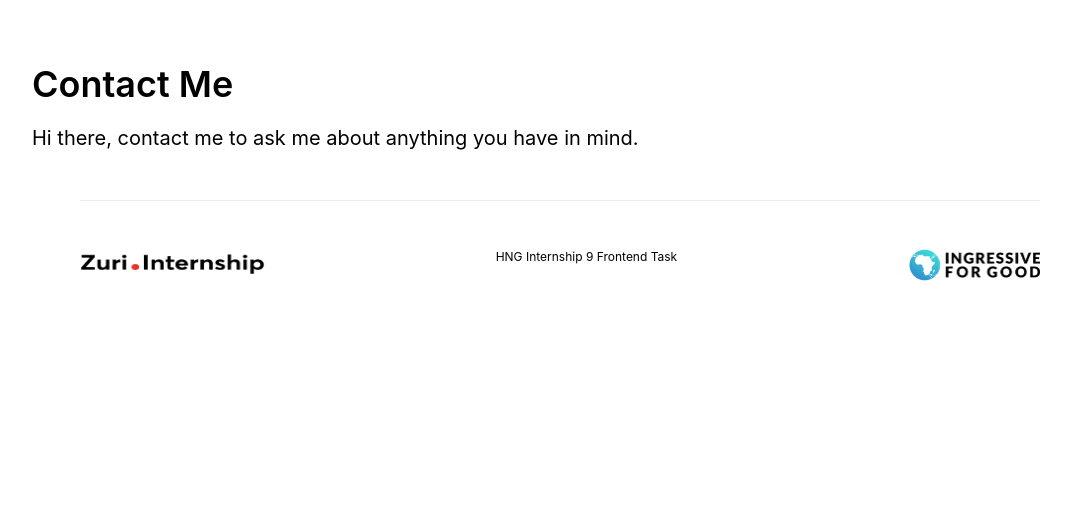
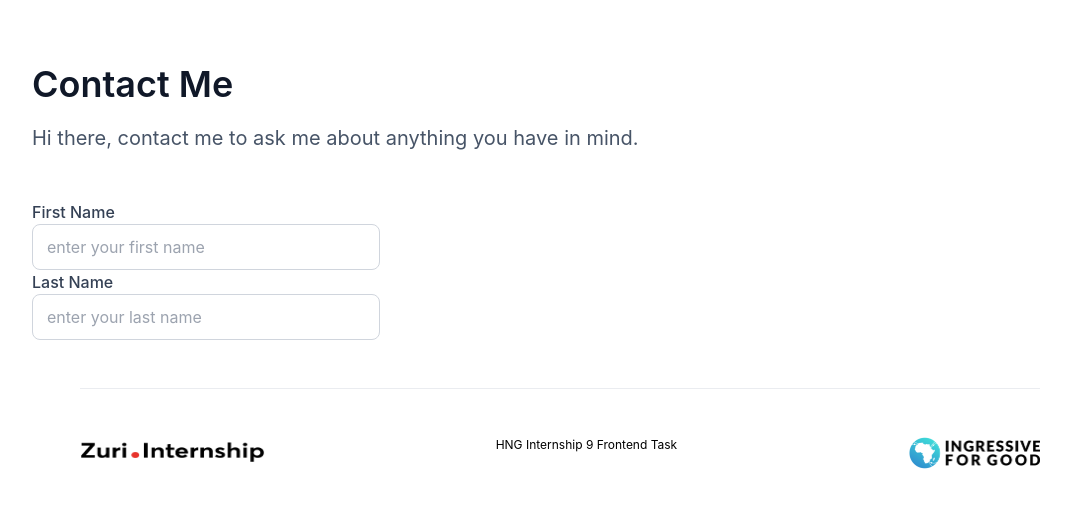
Before and after one commit to Chiisom03/zuritree, a React (Create React App) app: page /contact in a window 1280 px wide. Shown: the top 508 px of the page, without its empty margins (80-1151 px from the left). Built offline with nearby package versions, Linux system fonts and the light colour scheme.

Commit message:
style:added primary color to tailwind config file

```diff
--- a/src/components/form/input..jsx
+++ b/src/components/form/input..jsx
@@ -0,0 +1,15 @@
+import React from "react";
+
+const Input = ({ label }) => {
+  return (
+    <div className="grid">
+      <label className="font-medium text-zuri-gray-700">{label}</label>
+      <input
+        className="border px-[14px] py-[10px] w-[348px] rounded-lg border-zuri-gray-300 lowercase outline-none focus:ring-[1px] ring-z-pry-200 text-zuri-gray-900"
+        placeholder={'Enter your ' + label}
+      />
+    </div>
+  );
+};
+
+export default Input;
--- a/src/pages/Contact.jsx
+++ b/src/pages/Contact.jsx
@@ -1,14 +1,16 @@
 import React from "react";
+import Input from "../components/form/input.";
 
 const Contact = () => {
   return (
     <div className="px-8">
-      <h2 className="font-semibold text-4xl mb-5">Contact Me</h2>
-      <p className="text-xl mb-12">
+      <h2 className="font-semibold text-4xl mb-5 text-zuri-gray-900">Contact Me</h2>
+      <p className="text-xl mb-12 text-zuri-gray-600">
         Hi there, contact me to ask me about anything you have in mind.
       </p>
-      <form>
-
+      <form className="grid">
+        <Input label="First Name"/>
+        <Input label="Last Name"/>
       </form>
     </div>
   );
--- a/tailwind.config.js
+++ b/tailwind.config.js
@@ -22,6 +22,19 @@ module.exports = {
         d2xl: ["4.5rem", { lineHeight: "5.625rem" }],
       },
       colors: {
+        "z-pry":{
+          DEFAULT: '#53B1FD',
+          25: "#F5FAFF",
+          50: "#EFF8FF",
+          100: "#D1E9FF",
+          200: "#B2DDFF",
+          300: "#84CAFF",
+          500: "#2E90FA",
+          600: "#1570EF",
+          700: "#175CD3",
+          800: "#1849A9",
+          900: "#194185",
+        },
         "zuri-gray": {
           DEFAULT: "#98A2B3",
           25: "#FCFCFD",
```
